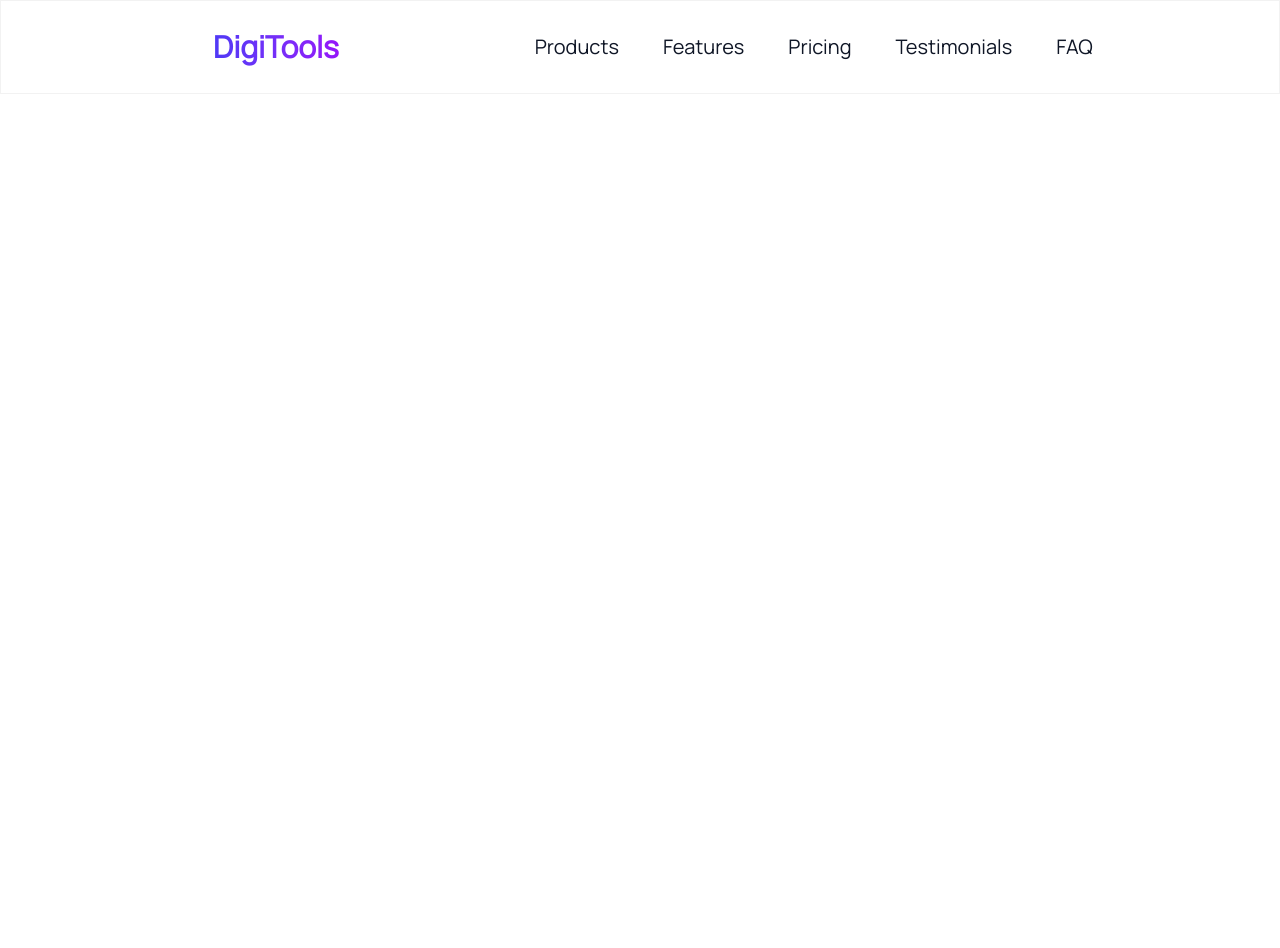
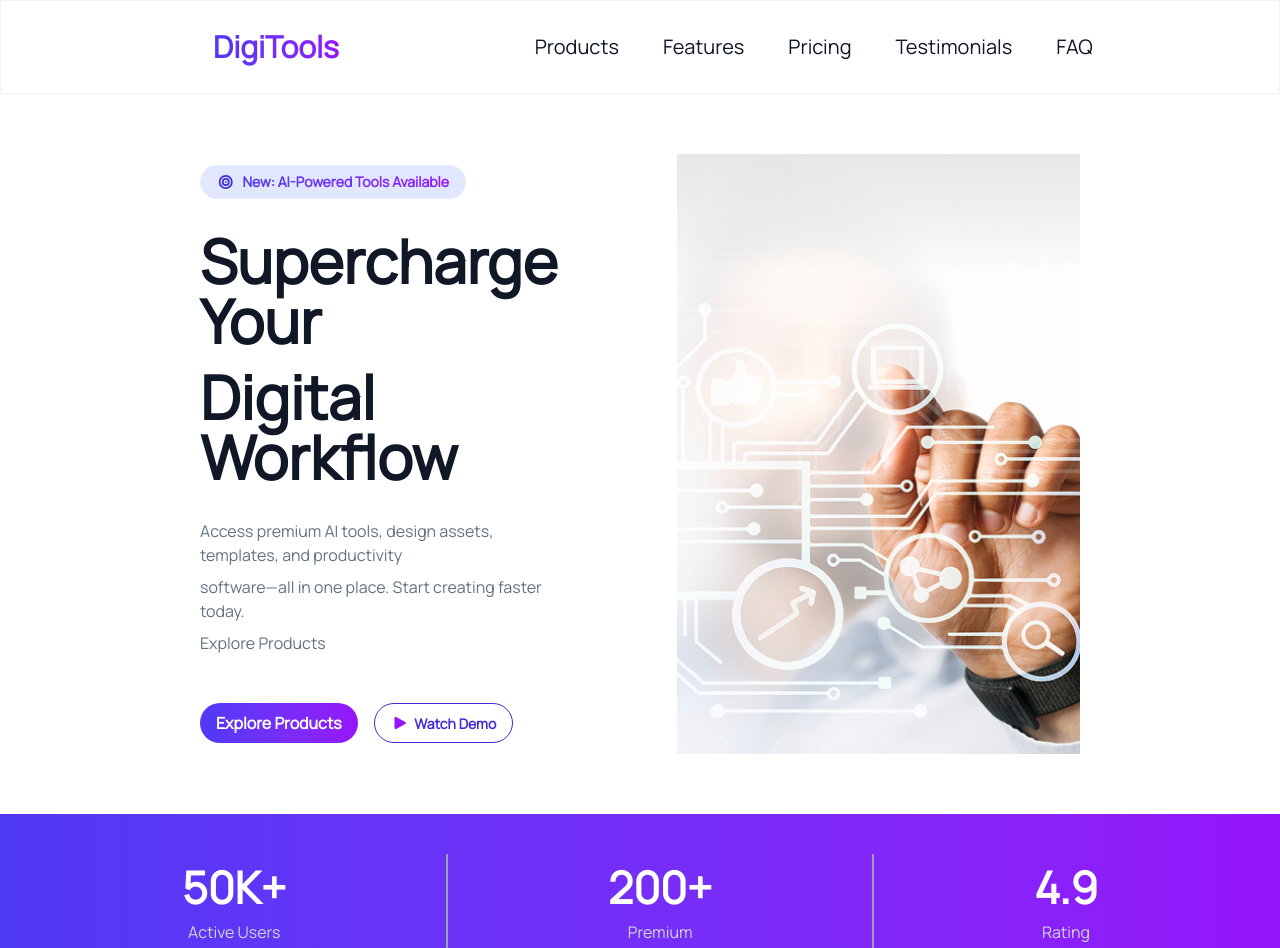
Before and after one commit to S-N-Onika/A6, a React (Vite) app: page / in a window 1280 px wide. Shown: the top 948 px of the page. Before the commit the page ends 800 px from the top, so only its background shows below. Built offline with nearby package versions, Linux system fonts and the light colour scheme.

Commit message:
Banner section done

```diff
--- a/package.json
+++ b/package.json
@@ -11,6 +11,10 @@
   },
   "dependencies": {
     "@fontsource/manrope": "^5.2.8",
+    "@fortawesome/fontawesome-svg-core": "^7.2.0",
+    "@fortawesome/free-brands-svg-icons": "^7.2.0",
+    "@fortawesome/free-solid-svg-icons": "^7.2.0",
+    "@fortawesome/react-fontawesome": "^3.3.0",
     "@tailwindcss/vite": "^4.2.2",
     "react": "^19.2.4",
     "react-dom": "^19.2.4",
--- a/src/App.jsx
+++ b/src/App.jsx
@@ -2,6 +2,7 @@ import { useState } from "react";
 import Navbar from "./component/navbar";
 import "@fontsource/manrope";
 import "./index.css";
+import Banner from "./component/banner";
 
 
 
@@ -11,9 +12,10 @@ function App() {
   return (
     <>
       <Navbar />
+      <Banner/>
     </>
 
   )
 }
 
-export default App
+export default App;
--- a/src/component/banner.jsx
+++ b/src/component/banner.jsx
@@ -0,0 +1,60 @@
+import { FontAwesomeIcon } from '@fortawesome/react-fontawesome';
+import { faBullseye, faPlay } from '@fortawesome/free-solid-svg-icons';
+
+const Banner = ({ data }) => {
+    console.log(data);
+    return (
+        <>
+            <div className="grid grid-cols-1 lg:flex gap-30 md:mx-50 center mx-2 py-15">
+                <div className="space-y-4 grid justify-center content-center w-max">
+                    <div className="badge badge-soft badge-primary flex items-center gap-2 bg-[#e1e7ff] rounded-3xl text-nowrap p-4">
+                        <FontAwesomeIcon
+                            icon={faBullseye}
+                            className="linear-to-b from-[#4f39f6] to-[#9514fa]"
+                        />
+                        <span className="font-semibold text-transparent bg-clip-text bg-linear-to-r from-[#4f39f6] to-[#9514fa] text-nowrap text-sm">
+                            New: AI-Powered Tools Available
+                        </span>
+                    </div>
+
+                    <div className="mt-4 space-y-4">
+                        <h1 className="text-6xl font-bold text-[#101727]">
+                            Supercharge Your
+                        </h1>
+                        <h1 className="text-6xl font-bold text-[#101727]">
+                            Digital Workflow
+                        </h1>
+                        <div className="pt-4 space-y-2">
+                            <p className="text-[#627382FF]">Access premium AI tools, design assets, templates, and productivity</p>
+                            <p className="text-[#627382FF]">software—all in one place. Start creating faster today.</p>
+                            <p className="text-[#627382FF]">Explore Products</p>
+                        </div>
+                        <div className="flex gap-4 pt-8">
+                            <button className="bg-linear-to-r from-[#4f39f6] to-[#9514fa] text-white font-semibold py-2 px-4 rounded-full hover:scale-105 transition-transform text-nowrap">Explore Products</button>
+                            <button className="btn btn-outline btn-primary rounded-4xl font-semibold"><FontAwesomeIcon icon={faPlay} style={{ color: "#9514fa", }} />Watch Demo</button>
+                        </div>
+                    </div>
+                </div>
+                <div>
+                    <img className="w-full lg:w-200 h-full lg:h-150 object-cover" src="../assets/banner.png" alt="Banner Image" />
+                </div>
+            </div>
+            <div className="bg-linear-to-r from-[#4f39f6] to-[#9514fa] flex justify-center w-full text-center px-15 py-10">
+                <div className="ml px-40 ">
+                    <h1 className=" text-white font-extrabold text-[44px]">50K+</h1>
+                    <p className="text-gray-300 text-[16px]">Active Users</p>
+                </div>
+                <div className="ml px-40 border-r-2 border-l-2  border-gray-400">
+                    <h1 className=" text-white font-extrabold text-[44px]">200+</h1>
+                    <p className="text-gray-300 text-[16px]">Premium Tools</p>
+                </div>
+                <div className="ml px-40 ">
+                    <h1 className=" text-white font-extrabold text-[44px]">4.9</h1>
+                    <p className="text-gray-300 text-[16px]">Rating</p>
+                </div>
+            </div>
+        </>
+    );
+};
+
+export default Banner;
```
Also changed, not shown: 1 other file (tests, documents, lock files or other folders).
